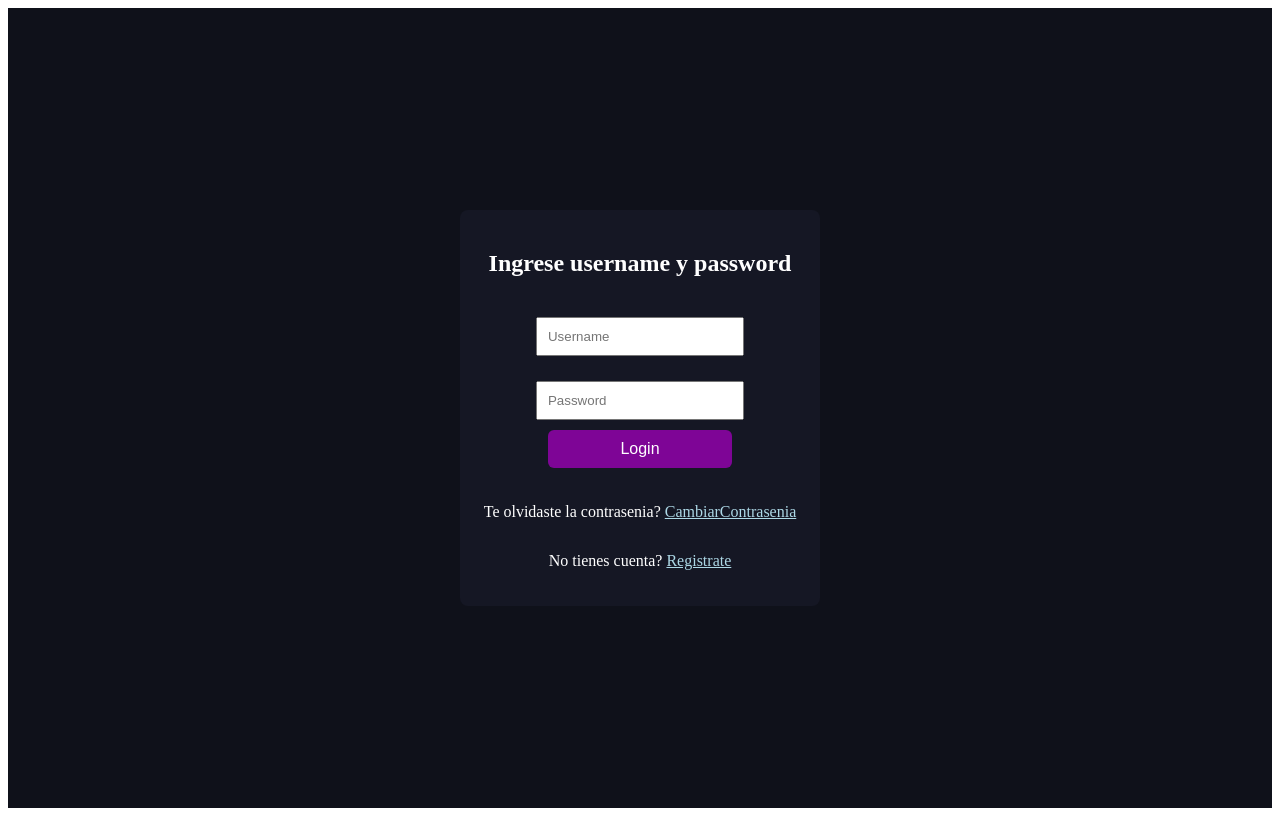
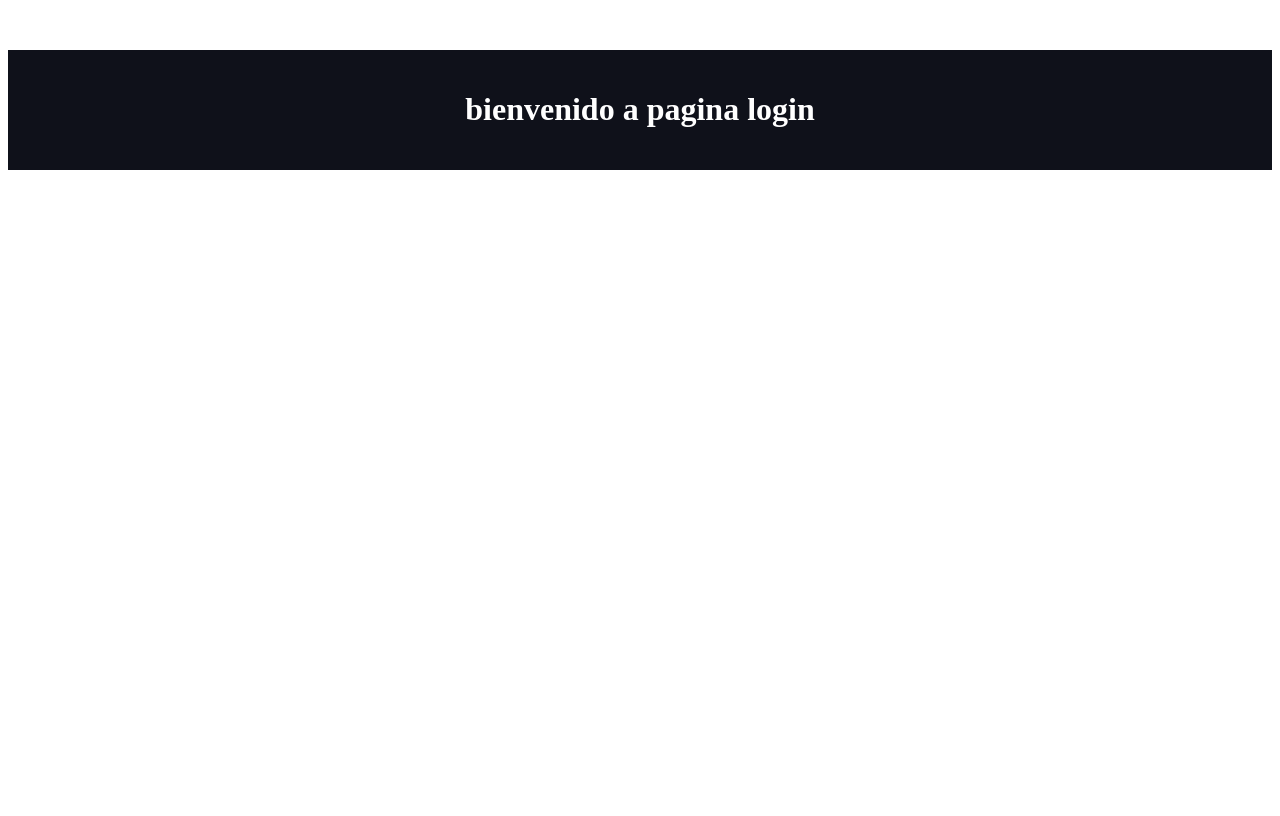
Before and after one commit to maxi-aguero/frontendpromedio, a React (Vite) app: page /login in a window 1280 px wide. Built offline with nearby package versions, Linux system fonts and the light colour scheme.

Commit message:
frontend login page modificada v002

```diff
--- a/src/pages/Login.jsx
+++ b/src/pages/Login.jsx
@@ -1,117 +1,8 @@
-import { useState } from "react";
-import { useNavigate } from "react-router-dom";
-import Containerauth from "../components/Containerauth.jsx";
-import Itemauth from "../components/Itemauth.jsx";
-import Botonauth from "../components/Botonauth.jsx";
-import Containerdata from "../components/Containerdata.jsx";
-
 function Login() {
-  const [username, setUsername] = useState("");
-  const [password, setPassword] = useState("");
-  const [apiResponse, setApiResponse] = useState(null);
-  const [errorUsername, setErrorUsername] = useState("");
-  const [errorPassword, setErrorPassword] = useState("");
-  const navigate = useNavigate();
-
-  const handleSubmit = async (e) => {
-    e.preventDefault();
-    try {
-      const res = await fetch("https://backendloginprom.onrender.com/auth/login", {
-        method: "POST",
-        headers: { "Content-Type": "application/json" },
-        body: JSON.stringify({ username, password }),
-      });
-
-      const data = await res.json();
-      setApiResponse(data);
-
-      if (res.ok) {
-        // Limpiar errores si el login fue exitoso
-        setErrorUsername("");
-        setErrorPassword("");
-
-        // Guardar el token en sessionStorage y navegar con react-router-dom
-        if (data.token) {
-          sessionStorage.setItem("token", data.token);
-          console.log("Token guardado en sessionStorage:", data.token);
-          navigate("/cursos");
-        }
-      } else {
-        // Según el status, mostrar error en el campo correcto
-        if (data.status === 404) {
-          setErrorUsername(data.message);
-          setErrorPassword("");
-        } else if (data.status === 401) {
-          setErrorPassword(data.message);
-          setErrorUsername("");
-        } else {
-          setErrorUsername("");
-          setErrorPassword(data.message || "Error inesperado");
-        }
-      }
-    } catch (err) {
-      setErrorUsername("");
-      setErrorPassword("Error de conexión con el servidor");
-    }
-  };
-
   return (
-    <Containerauth color="#0f111a">
-      <Itemauth color="#151724">
-        <form onSubmit={handleSubmit}>
-          <h2>Ingrese username y password</h2>
-          <Containerdata>
-            {/* Username */}
-            <input
-              type="text"
-              value={username}
-              onChange={(e) => setUsername(e.target.value)}
-              placeholder="Username"
-              style={{ width: "70%", alignSelf: "center", padding: "10px" }}
-            />
-            {errorUsername && (
-              <p style={{ color: "red", marginTop: "5px" }}>{errorUsername}</p>
-            )}
-
-            {/* Password */}
-            <input
-              type="password"
-              value={password}
-              onChange={(e) => setPassword(e.target.value)}
-              placeholder="Password"
-              style={{ width: "70%", alignSelf: "center", padding: "10px", marginTop: "15px" }}
-            />
-            {errorPassword && (
-              <p style={{ color: "red", marginTop: "5px" }}>{errorPassword}</p>
-            )}
-
-            {/* Botón Login */}
-            <Botonauth type="submit" color="#7e0596">
-              Login
-            </Botonauth>
-          </Containerdata>
-        </form>
-
-        {/* Link de recovery */}
-        <p style={{ marginTop: "15px" }}>
-          Te olvidaste la contrasenia?{" "}
-          <a href="/recovery" style={{ color: "lightblue" }}>CambiarContrasenia</a>
-        </p>
-
-        {/* Link de registro */}
-        <p style={{ marginTop: "15px" }}>
-          No tienes cuenta?{" "}
-          <a href="/register" style={{ color: "lightblue" }}>Registrate</a>
-        </p>
-
-        {/* Debug opcional: mostrar JSON completo */}
-        {apiResponse && (
-          <div style={{ marginTop: "15px", textAlign: "center" }}>
-            <pre>{JSON.stringify(apiResponse, null, 2)}</pre>
-          </div>
-        )}
-      </Itemauth>
-    </Containerauth>
+    <div style={{ textAlign: "center", marginTop: "50px", color: "white", backgroundColor: "#0f111a", padding: "20px" }}>
+      <h1>bienvenido a pagina login</h1>
+    </div>
   );
 }
 
```
